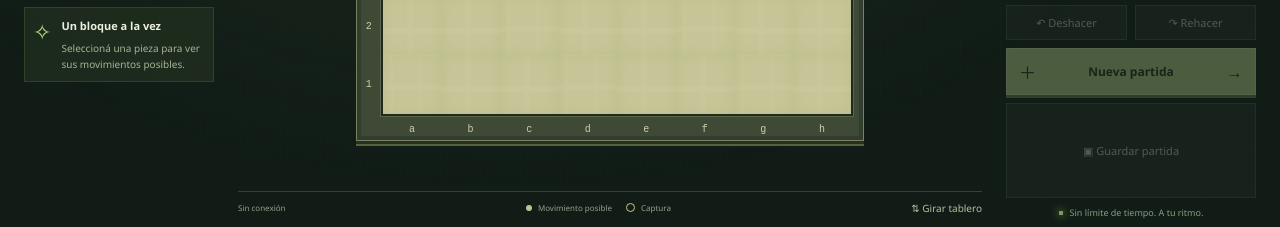
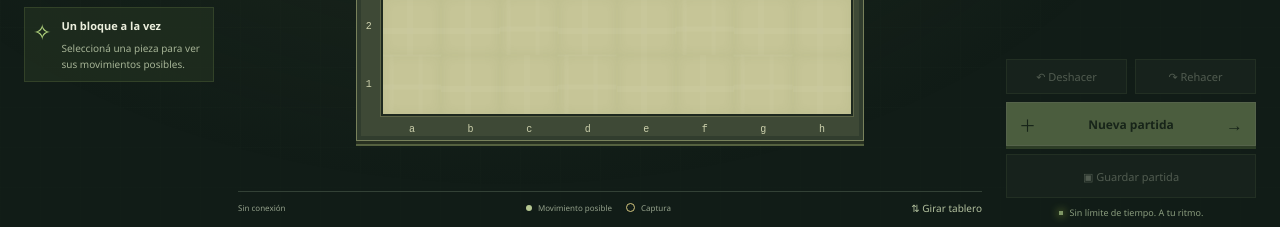
Before and after one commit to juligali/Ajedrez-TPO, a plain HTML site: page web/index.html in a window 1280 px wide. Shown: the part 573-800 px from the top of the page. Drawn offline with Linux system fonts and the light colour scheme; no server answers.

Commit message:
Igualar tamano de botones de nueva partida y guardado

```diff
--- a/web/styles.css
+++ b/web/styles.css
@@ -117,3 +117,5 @@ main{padding-bottom:8px}
   #sound-button:before{content:'♫';font-size:16px}
   #sound-button[aria-pressed="true"]{color:var(--green);border-color:var(--green)}
 }
+
+#new-button,#save-button{width:100%;height:44px;flex:0 0 44px}
```
